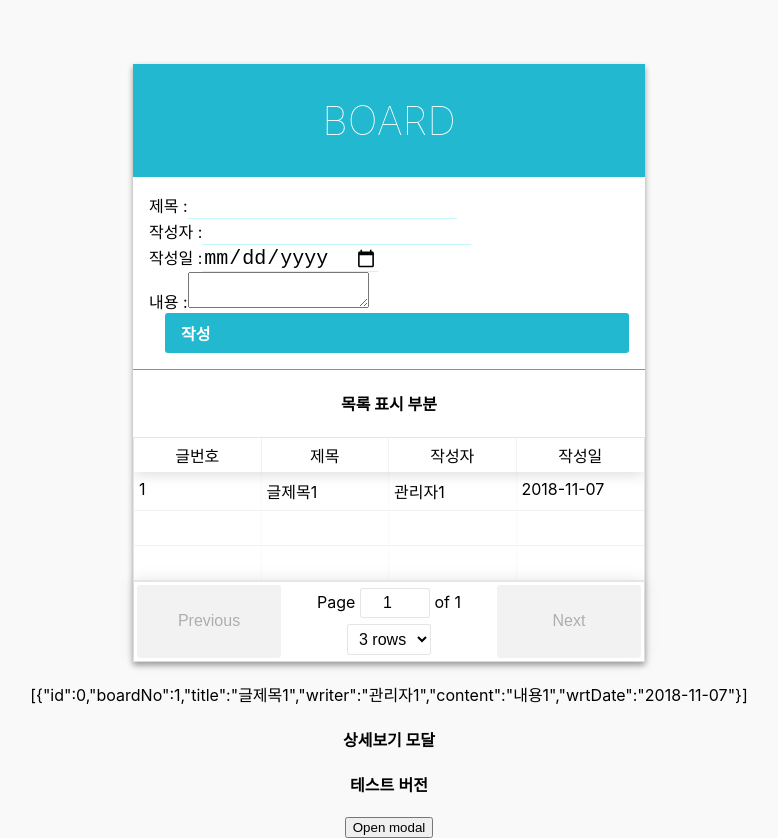
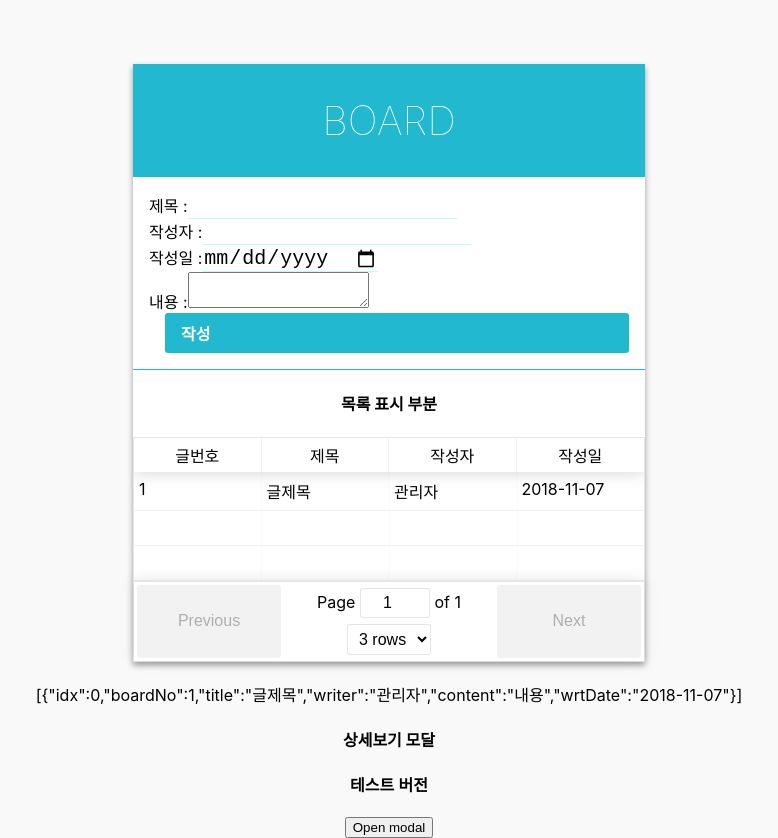
Before and after one commit to OnChulHoon/board_react, a React (Create React App) app: page / in a window 1280 px wide. Shown: the whole page, without its empty margins (251-1029 px from the left). Built offline with nearby package versions, Linux system fonts and the light colour scheme.

Commit message:
#게시판 ver001 - 글번호 자동증가 기능 및 목록 내림차순 정렬 기능 추가 - 일정 관리 앱 참고 버전

```diff
--- a/src/App.js
+++ b/src/App.js
@@ -8,7 +8,9 @@ import DetailModal from "./components/modal/DetailModal";
 class App extends Component {
 
 
-    id = 1
+    idx = 1
+
+    boardNo = 2
 
     constructor(){
         super();
@@ -16,11 +18,10 @@ class App extends Component {
         this.state = {
 
             board_lists: [
-                { id: 0, boardNo: 1, title: "글제목1", writer: "관리자1", content: "내용1", wrtDate: "2018-11-07" }
+                { idx: 0, boardNo: 1, title: "글제목", writer: "관리자", content: "내용", wrtDate: "2018-11-07" }
             ]
         }
     }
-
 
     // componentDidMount(){
     //     console.log('componentDidMount');
@@ -33,7 +34,7 @@ class App extends Component {
         console.log("New State: ", this.state);
     }
 
-    handleCreate = (e) => {
+    handleCreate = () => {
 
         const { board_lists, ...restState } = this.state;
 
@@ -42,30 +43,21 @@ class App extends Component {
         // 복사 한 이유는 call by reference 때문에
         const newBoardLists = _.cloneDeep(board_lists);
         // const newBoardLists = this.state.board_lists;
-        newBoardLists.push( formData );
-        //newBoardLists.push({boardNo : this.state.boardNo + 1});
+
+        //newBoardLists.push(formData);
+        newBoardLists.push( {idx: this.idx++, boardNo: this.boardNo++,
+            title: formData.title,
+            writer: formData.writer,
+            wrtDate: formData.wrtDate,
+            content: formData.content
+        } );
 
         console.log( 'this.state.board_lists', this.state.board_lists );
         console.log( 'newBoardLists', newBoardLists );
 
         this.setState( {
-            board_lists: newBoardLists,
+            board_lists: newBoardLists
         } );
-
-
-        // console.log(e.target.title.value);
-        // const { board_lists } = this.state;
-        //
-        // this.setState({
-        //
-        //     board_lists: board_lists.concat({
-        //         //boardNo: this.state.lists.boardNo + 1,
-        //         id: this.id++,
-        //         //title: e.target.title.value
-        //         [e.target.name] : e.target.value
-        //     })
-        // });
-        // console.log(board_lists);
     }
 
 
--- a/src/components/list/BoardList2.js
+++ b/src/components/list/BoardList2.js
@@ -30,6 +30,12 @@ class BoardList2 extends Component{
                 <ReactTable
                     columns={columns}
                     data={this.props.lists}
+                    sorted={[
+                        {
+                            idx: 'lastName',
+                            desc: true
+                        }
+                    ]}
                     defaultPageSize={3}
                     pageSizeOptions={[3, 6]}/>
             </div>
--- a/src/components/write/WriteForm.js
+++ b/src/components/write/WriteForm.js
@@ -2,8 +2,8 @@ import React from "react";
 import './WriteForm.css';
 
 
+const WriteForm = ({title, writer, wrtDate, content, onChange, onCreate}) => {
 
-const WriteForm = ({title, writer, wrtDate, content, onChange, onCreate}) => {
     return (
         <div className="form">
             <form>
```
